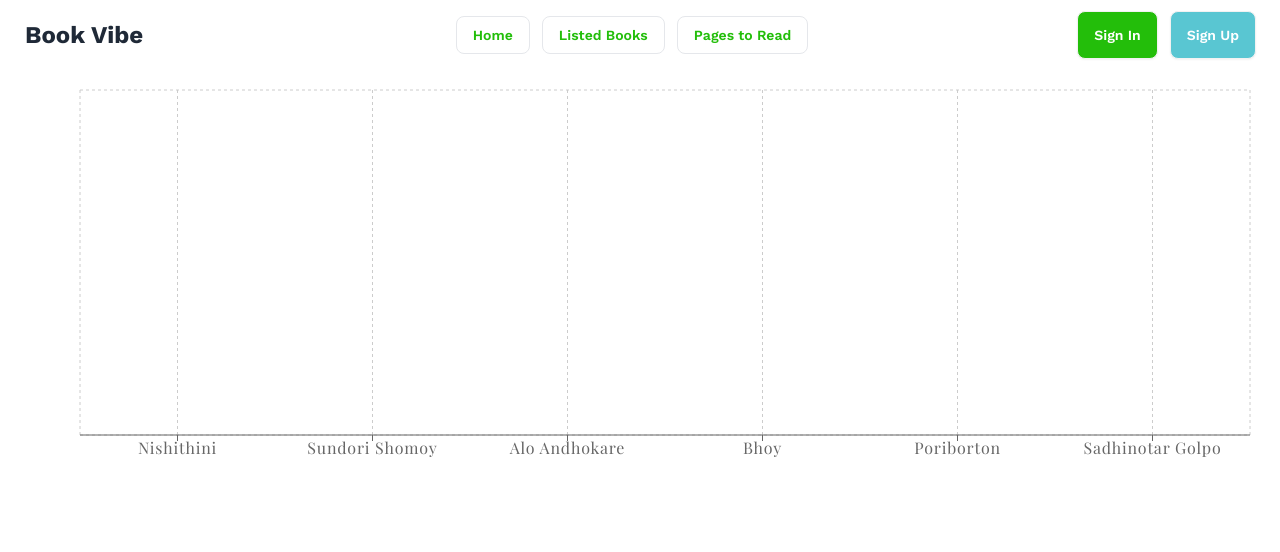
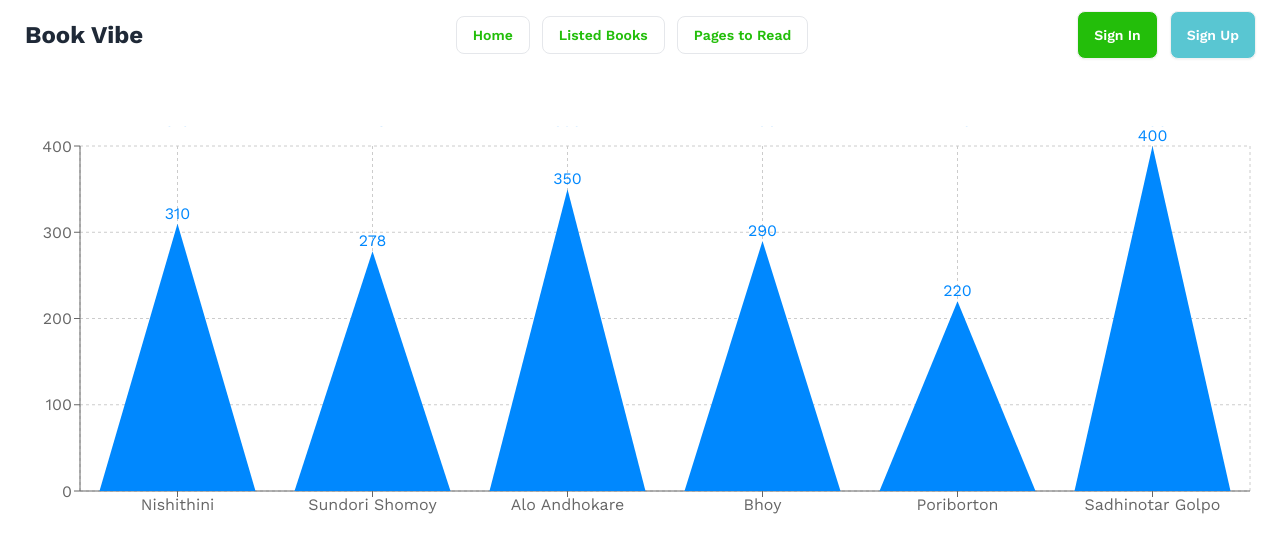
Before and after one commit to KausarAhmadTasin/book-vibe, a React (Vite) app: page /chart in a window 1280 px wide. Shown: the top 552 px of the page. Built offline with nearby package versions, Linux system fonts and the light colour scheme; a web font is replaced by a local one.

Commit message:
final commit

```diff
--- a/src/components/pagesChart/pagesChart.jsx
+++ b/src/components/pagesChart/pagesChart.jsx
@@ -1,4 +1,4 @@
-import React, { useState, useEffect } from "react";
+import { useState, useEffect } from "react";
 import {
   BarChart,
   Bar,
@@ -17,13 +17,7 @@ const CustomBar = (props) => {
   return (
     <g>
       <path d={path} fill={fill} />
-      <text
-        x={x + width / 2}
-        y={y - 10}
-        textAnchor="middle"
-        fill={fill}
-        fontSize={16}
-      >
+      <text x={x + width / 2} textAnchor="middle" fill={fill} fontSize={16}>
         {value}
       </text>
     </g>
@@ -37,18 +31,21 @@ const CustomShapeBarChart = () => {
     fetch("../../../public/books.json")
       .then((res) => res.json())
       .then((books) => {
-        // Transform the data to fit the chart's requirements
         const transformedData = books.map((book) => ({
           name: book.book_name,
-          value: book.value, // Assuming you have a 'value' property in your JSON data
-          fill: book.fill || "#0088FE", // Default color if fill is not provided
+          value: book.total_pages,
+          fill: book.fill || "#0088FE",
         }));
         setData(transformedData);
       });
   }, []);
 
   return (
-    <ResponsiveContainer width="100%" height={400}>
+    <ResponsiveContainer
+      className="mt-14 work-sans-font"
+      width="100%"
+      height={400}
+    >
       <BarChart
         data={data}
         margin={{ top: 20, right: 30, left: 20, bottom: 5 }}
```
